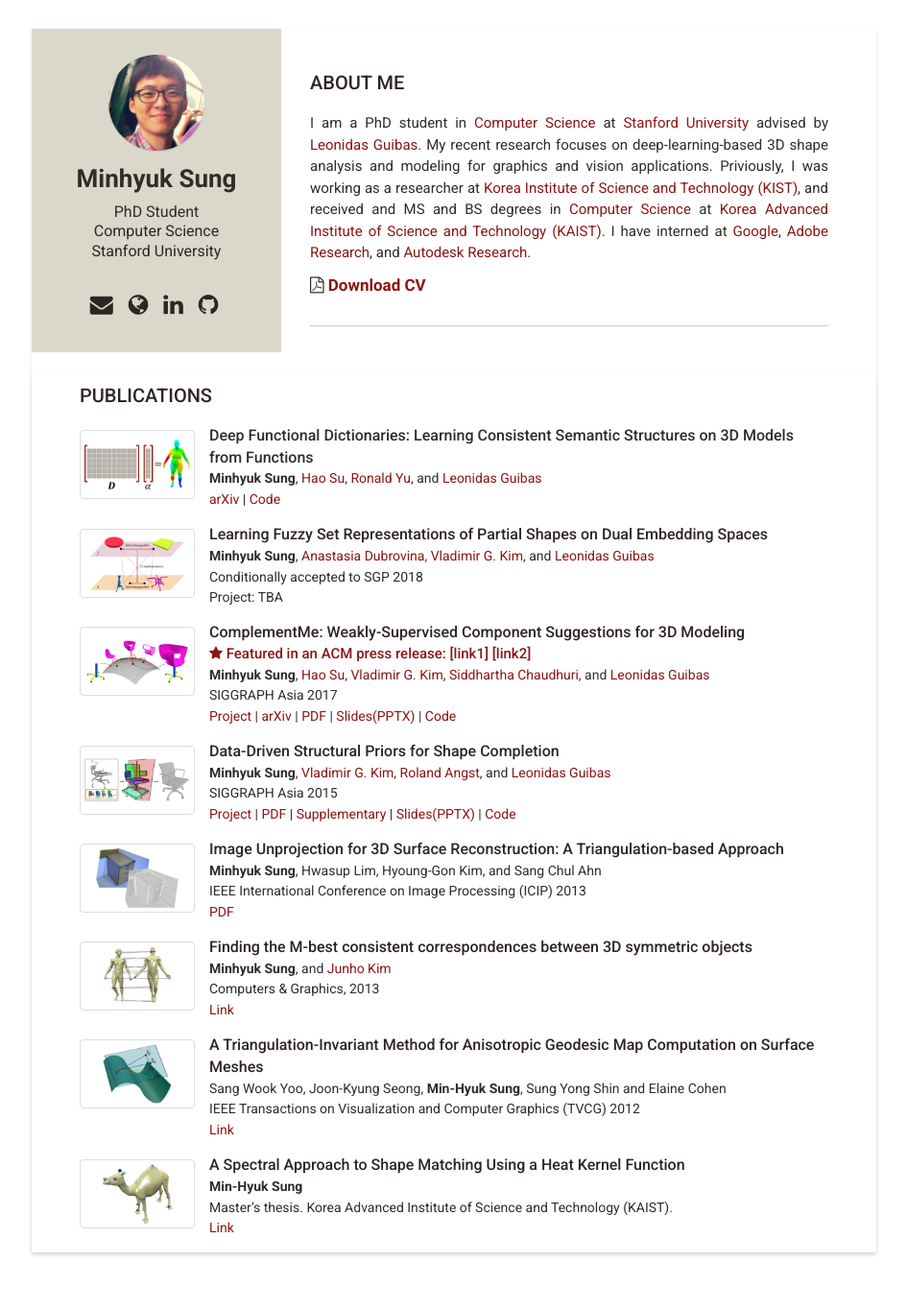
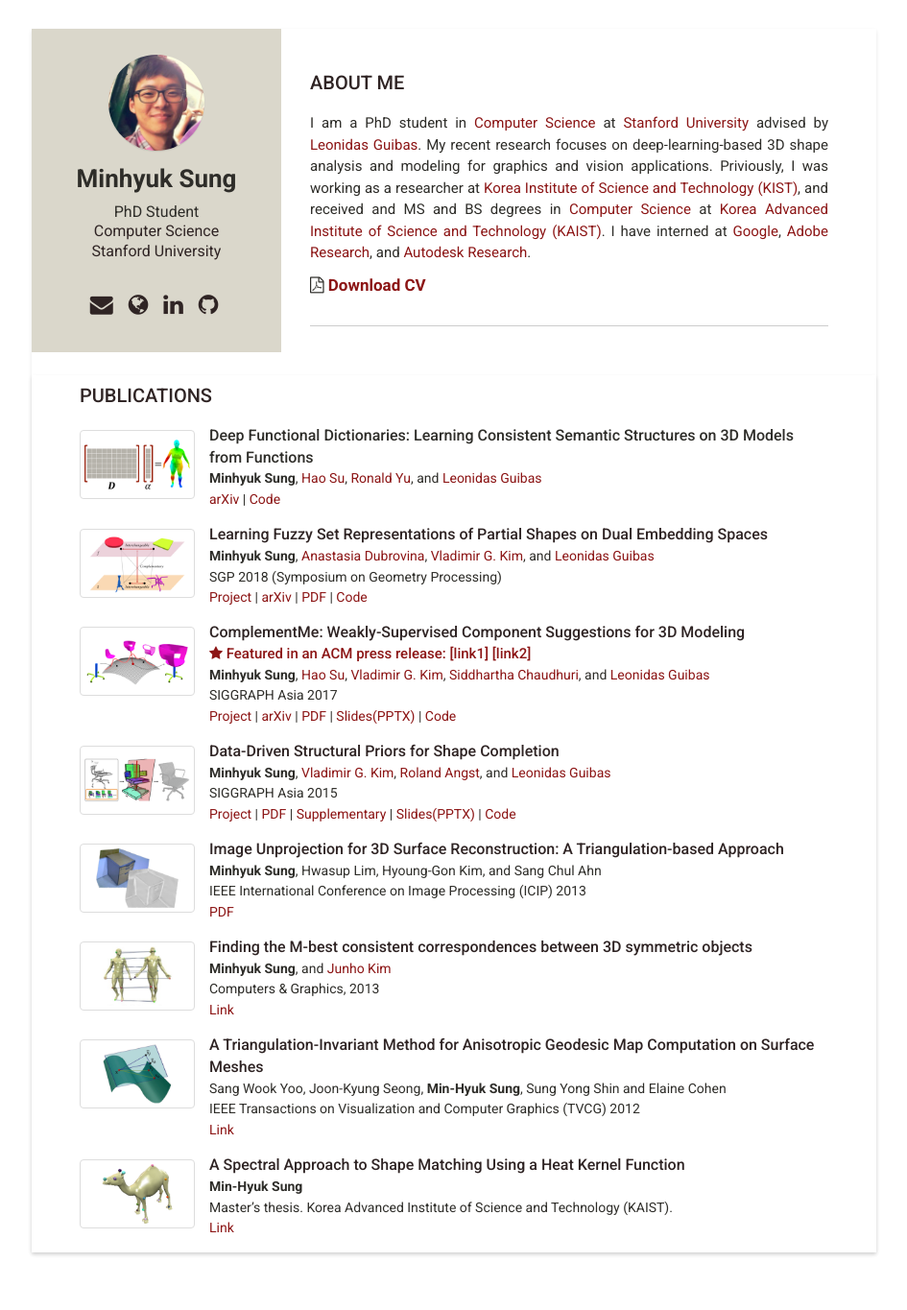
Before and after one commit to mhsung/mhsung.github.io, a Jekyll site: the page built from index.html, in a window 1280 px wide. Shown: the whole page at 96% size, without its empty margins (167-1112 px from the left). Built offline with Jekyll 4.4.1, drawn with Linux system fonts in a browser that asks for light colours.

Commit message:
Updated publications.

```diff
--- a/_includes/publications.html
+++ b/_includes/publications.html
@@ -44,14 +44,11 @@
           <a href="http://www.vovakim.com/" target="_blank">Vladimir G. Kim</a>, and
           <a href="https://geometry.stanford.edu/member/guibas/" target="_blank:">Leonidas Guibas</a>
           <br>
-          Conditionally accepted to SGP 2018<br>
-          <!--
+          SGP 2018 (Symposium on Geometry Processing)<br>
           <a href="{{site.baseurl}}/fuzzy-set-dual.html">Project</a> |
-          arXiv: TBA |
-          <a href="https://www.dropbox.com/s/1a1cucafhn04n6v/fuzzy-set-dual.pdf?dl=1" target="_blank">Preprint</a> |
+          <a href="https://arxiv.org/abs/1807.01519" target="_blank">arXiv</a> |
+          <a href="https://www.dropbox.com/s/6thxhn4alu9o2bb/fuzzy-set-dual.pdf?dl=1" target="_blank">PDF</a> |
           <a href="https://github.com/mhsung/fuzzy-set-dual" target="_blank">Code</a>
-          -->
-          Project: TBA
         </span>
       </div>
     </div>
```
Also changed, not shown: _posts/2018-05-25-fuzzy-set-dual.md (added, +56 -0 lines).
